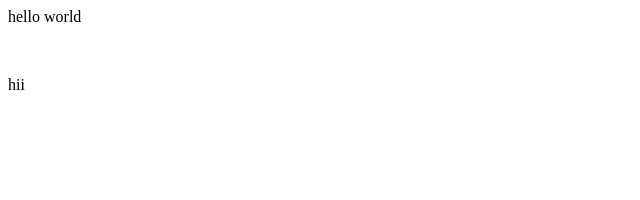
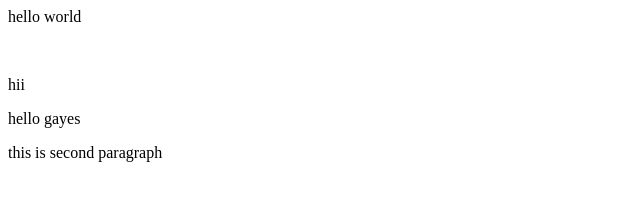
Before and after one commit to Ritesh-kumar67/Mycollage-Demo, a plain HTML site: page index.html in a window 1280 px wide. Shown: the whole page, without its empty margins (0-640 px from the left). Drawn offline with Linux system fonts and the light colour scheme.

Commit message:
add new paragraph

```diff
--- a/index.html
+++ b/index.html
@@ -1,3 +1,5 @@
 <P>hello world</P>
 <br>
 <p>hii</p>
+<p>hello gayes</p>
+<p>this is second paragraph</p>
```
Also changed, not shown: index2.html (added, +1 -0 lines), 1 other file.
